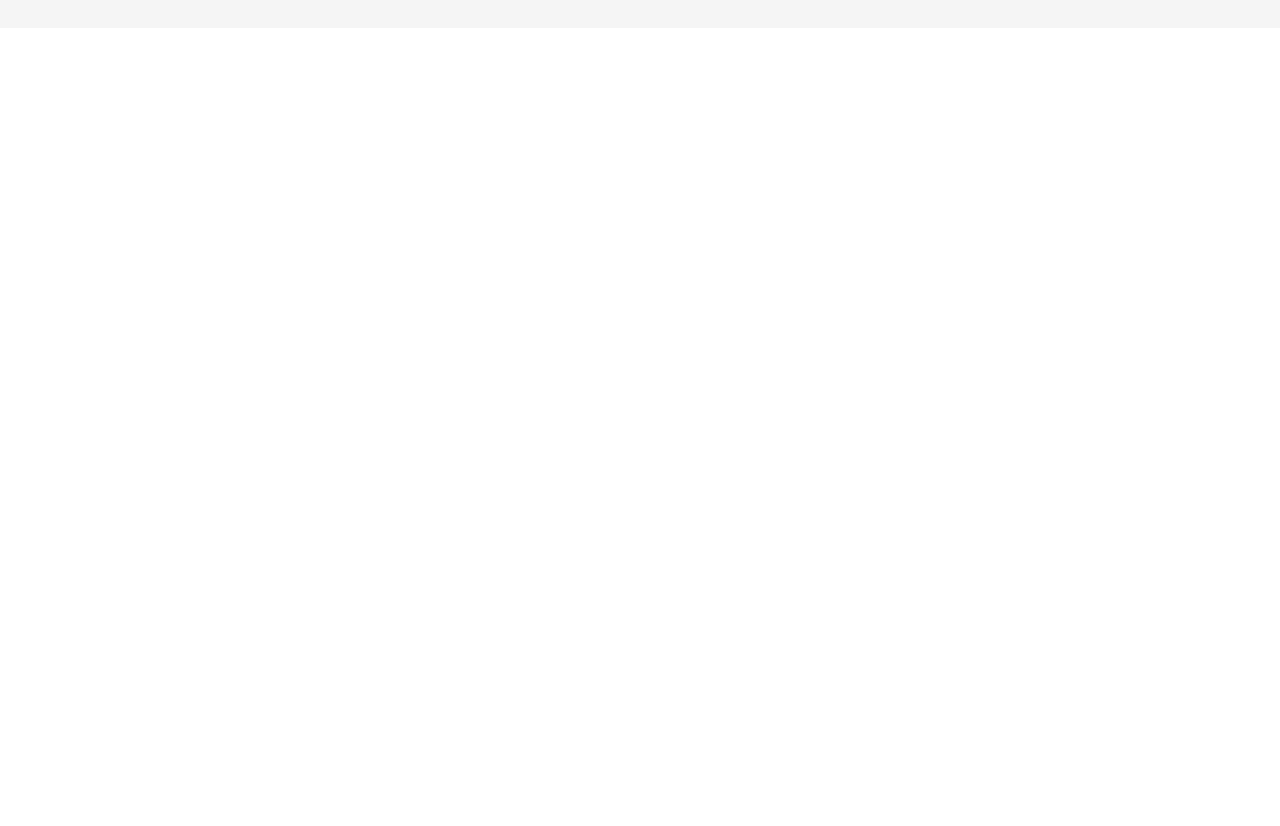
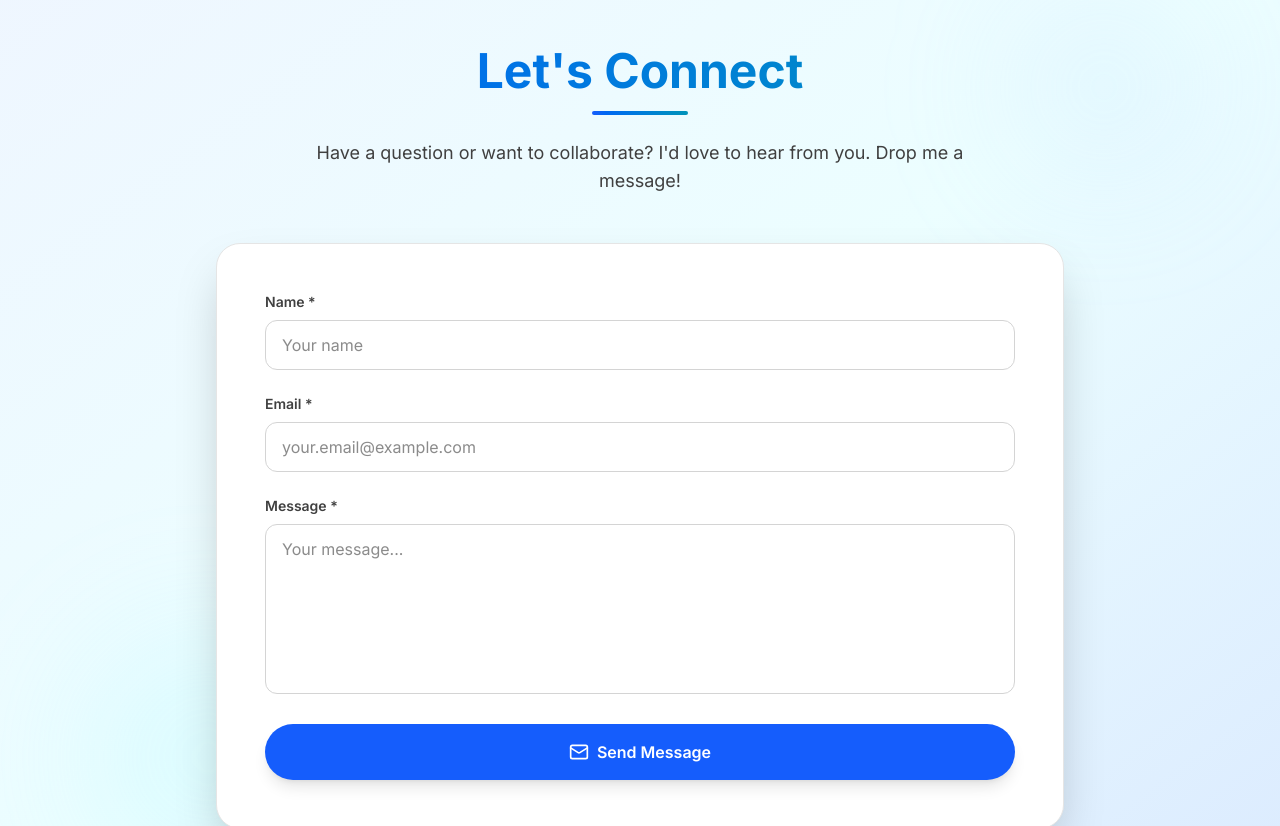
Before and after one commit to sushindran/pooja-portfolio, a Next.js app: page / in a window 1280 px wide. Shown: the part 1800-2626 px from the top of the page. Before the commit the page ends 1828 px from the top, so only its background shows below. Built offline with nearby package versions, Linux system fonts and the light colour scheme.

Commit message:
contact form addition

```diff
--- a/app/components/Navbar.tsx
+++ b/app/components/Navbar.tsx
@@ -13,11 +13,18 @@ export default function Navbar() {
         : "text-neutral-700 dark:text-neutral-200 hover:text-blue-600"
     }`;
 
+  const scrollToContact = () => {
+    const contactSection = document.getElementById('contact');
+    if (contactSection) {
+      contactSection.scrollIntoView({ behavior: 'smooth' });
+    }
+  };
+
   return (
     <header className="w-full border-b border-neutral-200 dark:border-neutral-800 bg-white/90 dark:bg-neutral-950/90 backdrop-blur-md sticky top-0 z-50 shadow-sm">
       <nav className="max-w-6xl mx-auto px-6 py-4 flex justify-between items-center">
         <span className="font-bold text-xl tracking-tight">Pooja K Kini</span>
-        <div className="flex gap-8 text-sm font-medium">
+        <div className="flex items-center gap-8 text-sm font-medium">
           <Link href="/" className={linkClass("/")}>
             Home
           </Link>
@@ -30,6 +37,12 @@ export default function Navbar() {
           <Link href="/publications" className={linkClass("/publications")}>
             Publications
           </Link>
+          <button
+            onClick={scrollToContact}
+            className="inline-flex items-center gap-2 rounded-full px-5 py-2 text-sm font-semibold bg-blue-600 text-white hover:bg-blue-700 transition-colors shadow-md hover:shadow-lg"
+          >
+            Say Hello 👋
+          </button>
         </div>
       </nav>
     </header>
--- a/app/page.tsx
+++ b/app/page.tsx
@@ -315,6 +315,111 @@ export default function HomePage() {
         </div>
       </section>
 
+      {/* ADD THIS SECTION TO YOUR HOME PAGE - RIGHT BEFORE THE FOOTER */}
+
+      {/* CONTACT FORM SECTION */}
+      <section id="contact" className="relative overflow-hidden bg-gradient-to-br from-blue-50 via-cyan-50 to-blue-100 dark:from-blue-950 dark:via-cyan-950 dark:to-blue-900 py-24">
+        <div className="absolute top-10 right-20 w-48 h-48 bg-blue-200/20 dark:bg-blue-400/10 rounded-full blur-3xl"></div>
+        <div className="absolute bottom-10 left-20 w-64 h-64 bg-cyan-200/20 dark:bg-cyan-400/10 rounded-full blur-3xl"></div>
+
+        <div className="relative z-10 max-w-4xl mx-auto px-6">
+          <motion.div
+            initial={{ opacity: 0, y: 20 }}
+            whileInView={{ opacity: 1, y: 0 }}
+            transition={{ duration: 0.6 }}
+            viewport={{ once: true }}
+            className="text-center mb-12"
+          >
+            <h2 className="text-4xl md:text-5xl font-bold bg-gradient-to-r from-blue-600 to-cyan-600 dark:from-blue-400 dark:to-cyan-400 bg-clip-text text-transparent mb-4">
+              Let&apos;s Connect
+            </h2>
+            <div className="w-24 h-1 bg-gradient-to-r from-blue-600 to-cyan-600 rounded-full mx-auto mb-6"></div>
+            <p className="text-lg text-neutral-700 dark:text-neutral-300 max-w-2xl mx-auto">
+              Have a question or want to collaborate? I&apos;d love to hear from you. Drop me a message!
+            </p>
+          </motion.div>
+
+          <motion.div
+            initial={{ opacity: 0, y: 20 }}
+            whileInView={{ opacity: 1, y: 0 }}
+            transition={{ duration: 0.6, delay: 0.2 }}
+            viewport={{ once: true }}
+            className="bg-white dark:bg-neutral-900 rounded-3xl shadow-2xl p-8 md:p-12 border border-neutral-200 dark:border-neutral-800"
+          >
+            <form
+              action="https://docs.google.com/forms/d/e/1FAIpQLSd_k3cBlVW4PqNMcpD-BAJcUwSlDautaHVmwYkca9ghKo6SHA/formResponse"
+              method="POST"
+              target="hidden_iframe"
+              onSubmit={() => {
+                setTimeout(() => {
+                  alert('Thank you! Your message has been sent. I\'ll get back to you soon!');
+                  (document.getElementById('contact-form') as HTMLFormElement)?.reset();
+                }, 500);
+              }}
+              id="contact-form"
+              className="space-y-6"
+            >
+              <div>
+                <label htmlFor="name" className="block text-sm font-semibold text-neutral-700 dark:text-neutral-300 mb-2">
+                  Name *
+                </label>
+                <input
+                  type="text"
+                  id="name"
+                  name="entry.893244811"
+                  required
+                  className="w-full px-4 py-3 rounded-xl border border-neutral-300 dark:border-neutral-700 bg-white dark:bg-neutral-800 text-neutral-900 dark:text-neutral-100 focus:ring-2 focus:ring-blue-600 focus:border-transparent transition-all"
+                  placeholder="Your name"
+                />
+              </div>
+
+              <div>
+                <label htmlFor="email" className="block text-sm font-semibold text-neutral-700 dark:text-neutral-300 mb-2">
+                  Email *
+                </label>
+                <input
+                  type="email"
+                  id="email"
+                  name="entry.1911860327"
+                  required
+                  className="w-full px-4 py-3 rounded-xl border border-neutral-300 dark:border-neutral-700 bg-white dark:bg-neutral-800 text-neutral-900 dark:text-neutral-100 focus:ring-2 focus:ring-blue-600 focus:border-transparent transition-all"
+                  placeholder="your.email@example.com"
+                />
+              </div>
+
+              <div>
+                <label htmlFor="message" className="block text-sm font-semibold text-neutral-700 dark:text-neutral-300 mb-2">
+                  Message *
+                </label>
+                <textarea
+                  id="message"
+                  name="entry.2080684950"
+                  required
+                  rows={6}
+                  className="w-full px-4 py-3 rounded-xl border border-neutral-300 dark:border-neutral-700 bg-white dark:bg-neutral-800 text-neutral-900 dark:text-neutral-100 focus:ring-2 focus:ring-blue-600 focus:border-transparent transition-all resize-none"
+                  placeholder="Your message..."
+                />
+              </div>
+
+              <button
+                type="submit"
+                className="w-full inline-flex items-center justify-center gap-2 rounded-full px-8 py-4 text-base font-semibold bg-blue-600 text-white hover:bg-blue-700 transition-colors shadow-lg hover:shadow-xl"
+              >
+                <Mail className="w-5 h-5" /> Send Message
+              </button>
+            </form>
+
+            {/* Hidden iframe to prevent page redirect */}
+            <iframe
+              name="hidden_iframe"
+              id="hidden_iframe"
+              style={{ display: 'none' }}
+              onLoad={() => console.log('Form submitted')}
+            />
+          </motion.div>
+        </div>
+      </section>
+
       {/* FOOTER */}
       <footer className="bg-neutral-100 dark:bg-neutral-900 border-t border-neutral-200 dark:border-neutral-800 py-8">
         <div className="max-w-6xl mx-auto px-6 text-center text-sm text-neutral-600 dark:text-neutral-400">
```
